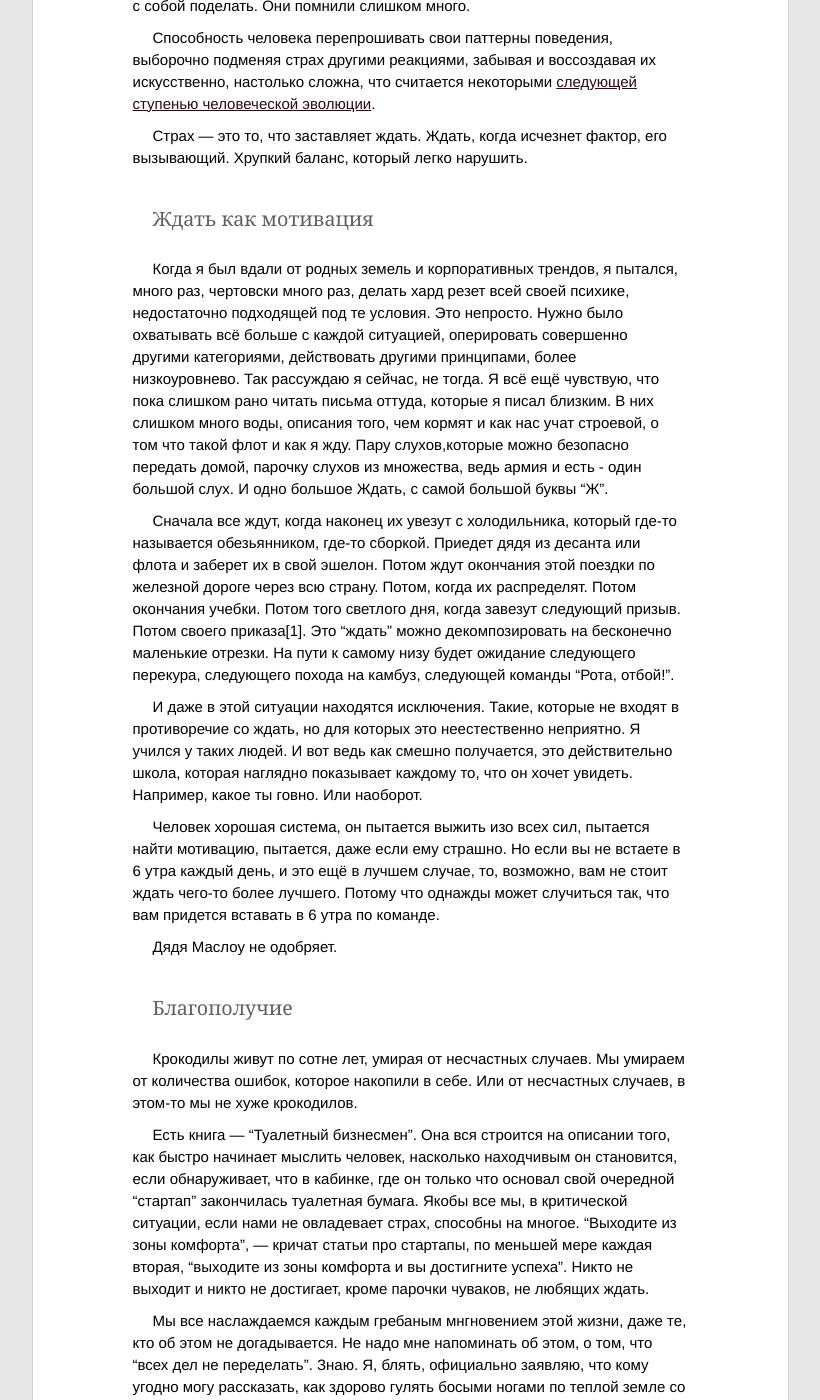
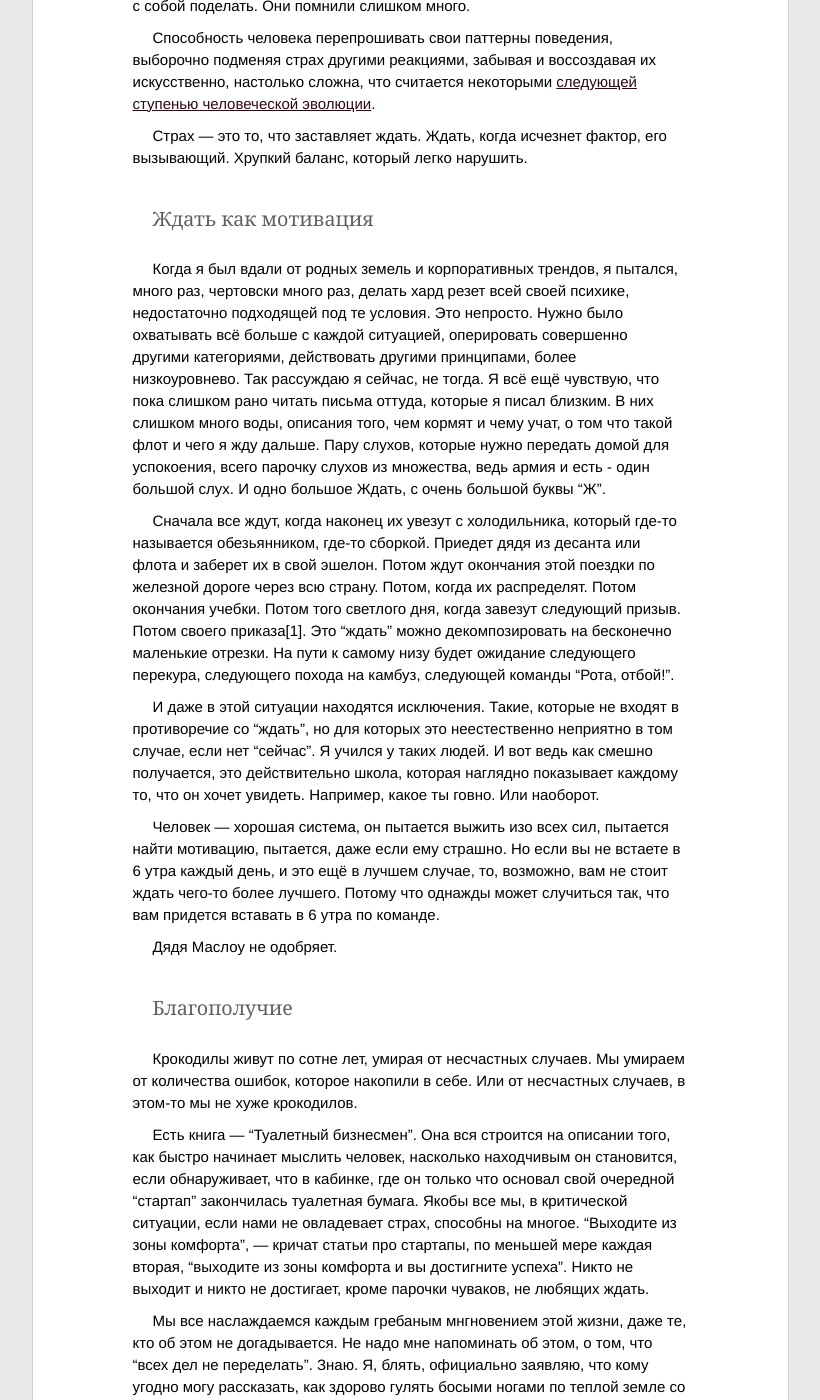
Before and after one commit to ptmt/ptmt.github.com, a Jekyll site: the page built from _posts/2012-05-10-what-are-we-waiting-for.md, in a window 1280 px wide and 1400 px high, scrolled down 1680 px. Shown: the whole window, without its empty margins (230-1050 px from the left). Built offline with Jekyll 4.4.1, drawn with Linux system fonts in a browser that asks for light colours; Markdown is read by kramdown in place of the engine named in the settings; some of the changed text lies outside the part shown.

Commit message:
Update _posts/2012-05-10-what-are-we-waiting-for.md

```diff
--- a/_posts/2012-05-10-what-are-we-waiting-for.md
+++ b/_posts/2012-05-10-what-are-we-waiting-for.md
@@ -35,13 +35,13 @@ title:  Чего же мы ждем
 
 ## Ждать как мотивация
 
-Когда я был вдали от родных земель и корпоративных трендов, я пытался, много раз, чертовски много раз, делать хард резет всей своей психике, недостаточно подходящей под те условия. Это непросто. Нужно было охватывать всё больше с каждой ситуацией, оперировать совершенно другими категориями, действовать другими принципами, более низкоуровнево. Так рассуждаю я сейчас, не тогда. Я всё ещё чувствую, что пока слишком рано читать письма оттуда, которые я писал близким. В них слишком много воды, описания того, чем кормят и как нас учат строевой, о том что такой флот и как я жду. Пару слухов,которые можно безопасно передать домой, парочку слухов из множества, ведь армия и есть - один большой слух. И одно большое Ждать, с самой большой буквы "Ж".
+Когда я был вдали от родных земель и корпоративных трендов, я пытался, много раз, чертовски много раз, делать хард резет всей своей психике, недостаточно подходящей под те условия. Это непросто. Нужно было охватывать всё больше с каждой ситуацией, оперировать совершенно другими категориями, действовать другими принципами, более низкоуровнево. Так рассуждаю я сейчас, не тогда. Я всё ещё чувствую, что пока слишком рано читать письма оттуда, которые я писал близким. В них слишком много воды, описания того, чем кормят и чему учат, о том что такой флот и чего я жду дальше. Пару слухов, которые нужно передать домой для успокоения, всего парочку слухов из множества, ведь армия и есть - один большой слух. И одно большое Ждать, с очень большой буквы "Ж".
 
 Сначала все ждут, когда наконец их увезут с холодильника, который где-то называется обезьянником, где-то сборкой. Приедет дядя из десанта или флота и заберет их в свой эшелон. Потом ждут окончания этой поездки по железной дороге через всю страну. Потом, когда их распределят. Потом окончания учебки. Потом того светлого дня, когда завезут следующий призыв. Потом своего приказа[1]. Это "ждать" можно декомпозировать на бесконечно маленькие отрезки. На пути к самому низу будет ожидание следующего перекура, следующего похода на камбуз, следующей команды "Рота, отбой!".
 
-И даже в этой ситуации находятся исключения. Такие, которые не входят в противоречие со ждать, но для которых это неестественно неприятно. Я учился у таких людей. И вот ведь как смешно получается, это действительно школа, которая наглядно показывает каждому то, что он хочет увидеть. Например, какое ты говно. Или наоборот.
+И даже в этой ситуации находятся исключения. Такие, которые не входят в противоречие со "ждать", но для которых это неестественно неприятно в том случае, если нет "сейчас". Я учился у таких людей. И вот ведь как смешно получается, это действительно школа, которая наглядно показывает каждому то, что он хочет увидеть. Например, какое ты говно. Или наоборот.
 
-Человек хорошая система, он пытается выжить изо всех сил, пытается найти мотивацию, пытается, даже если ему страшно. Но если вы не встаете в 6 утра каждый день, и это ещё в лучшем случае, то, возможно, вам не стоит ждать чего-то более лучшего. Потому что однажды может случиться так, что вам придется вставать в 6 утра по команде.
+Человек — хорошая система, он пытается выжить изо всех сил, пытается найти мотивацию, пытается, даже если ему страшно.  Но если вы не встаете в 6 утра каждый день, и это ещё в лучшем случае, то, возможно, вам не стоит ждать чего-то более лучшего. Потому что однажды может случиться так, что вам придется вставать в 6 утра по команде.
 
 Дядя Маслоу не одобряет.
 
```
Also changed, not shown: other parts of _posts/2012-05-10-what-are-we-waiting-for.md (+1 -1 lines).
